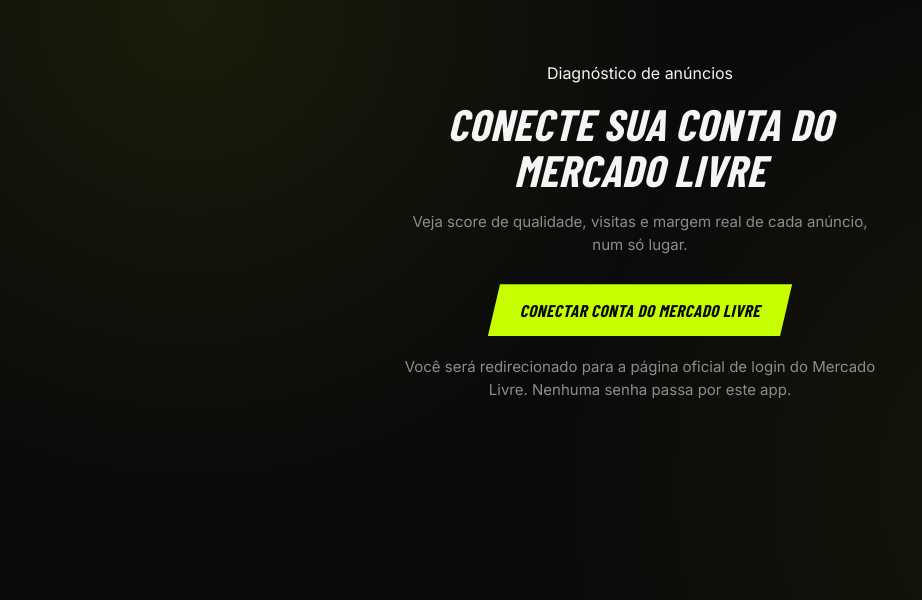
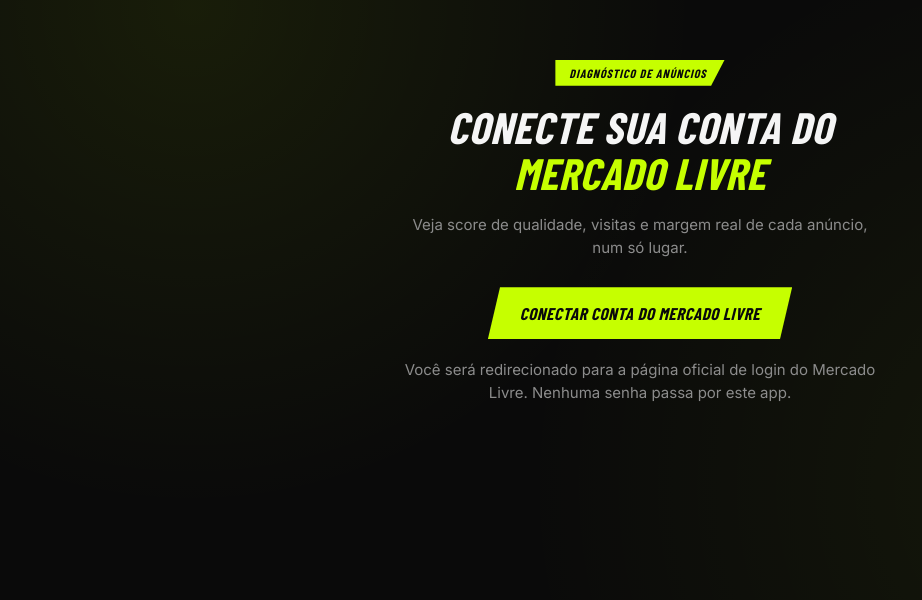
Before and after one commit to Gilmarnn/ML2, a website: page public/index.html in a window 1280 px wide. Shown: the part 154-754 px from the top of the page, without its empty margins (0-922 px from the left). Drawn offline with nearby package versions, Linux system fonts and the light colour scheme; a web font is replaced by a local one.

Commit message:
Update index.html

```diff
--- a/public/index.html
+++ b/public/index.html
@@ -9,8 +9,8 @@
 <body>
   <main class="landing">
     <div class="landing-card">
-      <span class="eyebrow">Diagnóstico de anúncios</span>
-      <h1>Conecte sua conta do Mercado Livre</h1>
+      <span class="slash-tag">Diagnóstico de anúncios</span>
+      <h1>Conecte sua conta do <span class="accent">Mercado Livre</span></h1>
       <p>Veja score de qualidade, visitas e margem real de cada anúncio, num só lugar.</p>
       <a href="/auth/login" class="btn-primary">Conectar conta do Mercado Livre</a>
       <p class="fine-print">Você será redirecionado para a página oficial de login do Mercado Livre. Nenhuma senha passa por este app.</p>
```
